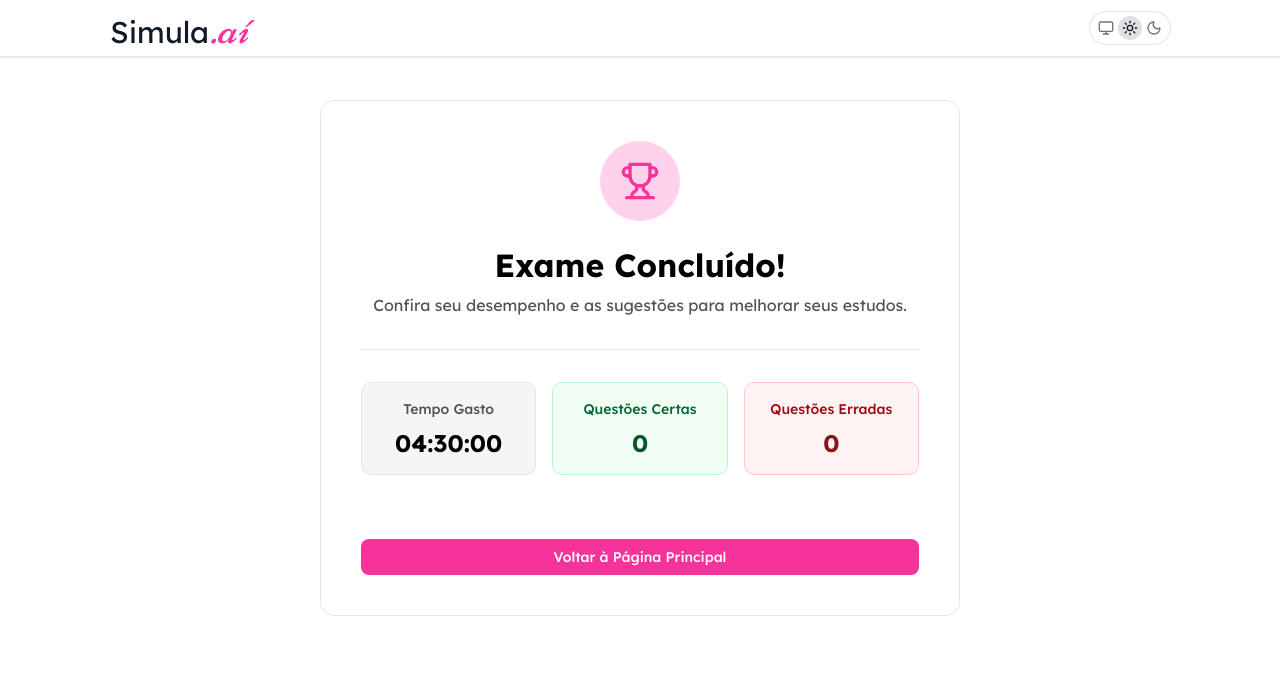
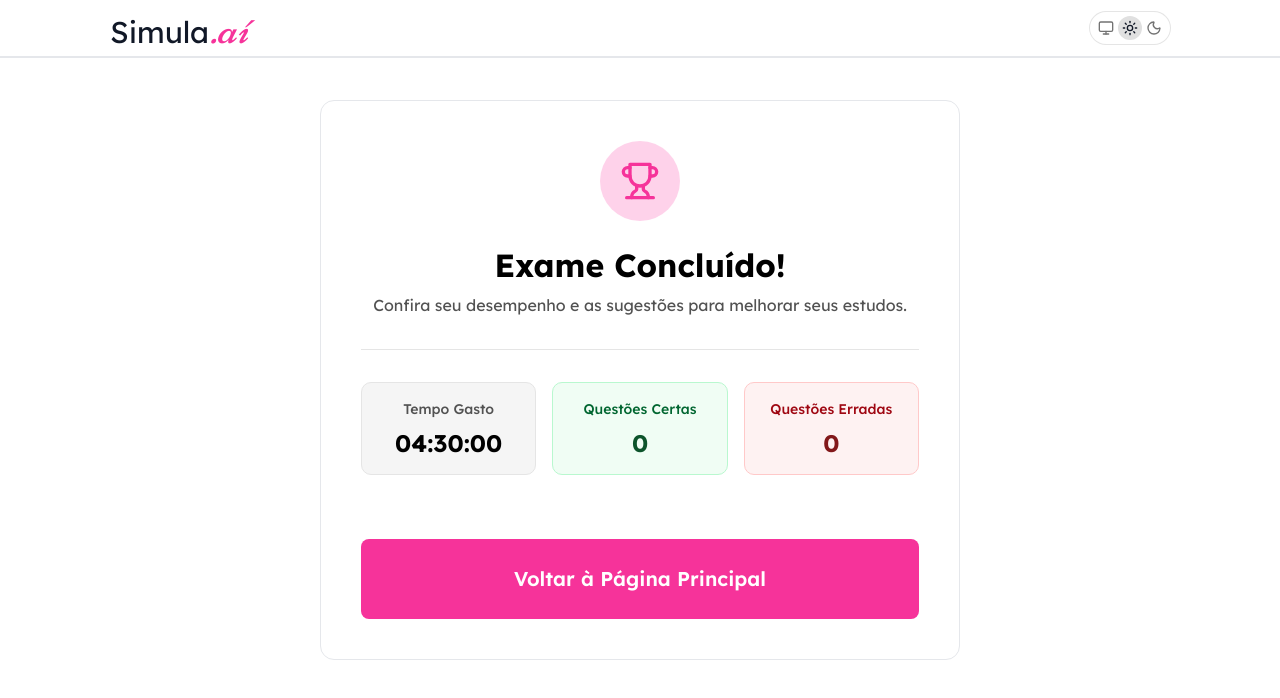
Before and after one commit to GuiRamos7/simula.ai, a Next.js app: page /conclusion in a window 1280 px wide. Shown: the top 698 px of the page. Built offline with nearby package versions, Linux system fonts and the light colour scheme.

Commit message:
creating conclusion page logic

```diff
--- a/app/conclusion/page.tsx
+++ b/app/conclusion/page.tsx
@@ -95,8 +95,7 @@ export default function Conclusion() {
         </div>
 
         <div className="flex w-full flex-col gap-3 pt-4 sm:flex-row">
-          <Button variant="pink" className="max-h-10 w-full">
-            {' '}
+          <Button variant="pink" size="full" className="max-h-20 w-full">
             Voltar à Página Principal
           </Button>
         </div>
```
